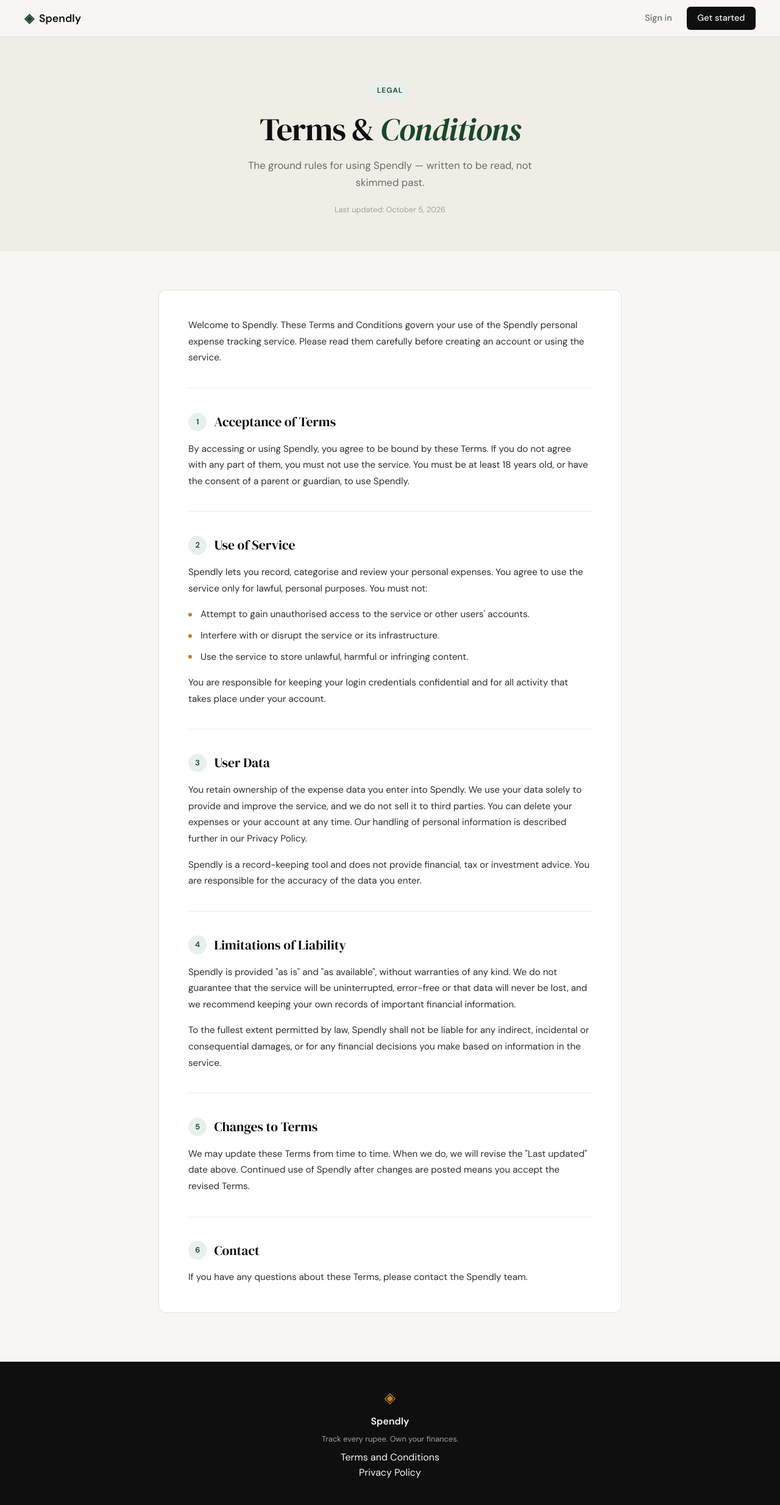
After one commit to Rikesh-shah/expense-tracker, a Flask app: page /terms in a window 1280 px wide. The commit adds this page. Shown: the whole page at 61% size. Run offline with Flask 3, Linux system fonts and the light colour scheme.

Commit message:
landing: add terms and conditions page and route
Co-Authored-By: Claude Opus 5.5 <noreply@anthropic.com>

```diff
--- a/app.py
+++ b/app.py
@@ -20,6 +20,11 @@ def register():
 @app.route("/login")
 def login():
     return render_template("login.html")
+
+
+@app.route("/terms")
+def terms():
+    return render_template("terms.html")
 
 
 # ------------------------------------------------------------------ #
--- a/static/css/style.css
+++ b/static/css/style.css
@@ -478,6 +478,131 @@ a { color: inherit; text-decoration: none; }
 .auth-switch a:hover { text-decoration: underline; }
 
 /* ------------------------------------------------------------------ */
+/* Legal pages                                                         */
+/* ------------------------------------------------------------------ */
+
+.legal-hero {
+    background: var(--paper-warm);
+    border-bottom: 1px solid var(--border);
+    padding: 4.5rem 2rem 3.5rem;
+    text-align: center;
+}
+
+.legal-hero-inner {
+    max-width: 760px;
+    margin: 0 auto;
+}
+
+.legal-hero .hero-badge { margin-bottom: 1.25rem; }
+
+.legal-title {
+    font-family: var(--font-display);
+    font-weight: 400;
+    font-size: clamp(2.25rem, 4.5vw, 3.25rem);
+    line-height: 1.1;
+    letter-spacing: -0.02em;
+    color: var(--ink);
+    margin-bottom: 1rem;
+}
+
+.legal-title em {
+    font-style: italic;
+    color: var(--accent);
+}
+
+.legal-subtitle {
+    font-size: 1.05rem;
+    color: var(--ink-muted);
+    line-height: 1.7;
+    max-width: 480px;
+    margin: 0 auto 1.25rem;
+}
+
+.legal-updated {
+    font-size: 0.8rem;
+    color: var(--ink-faint);
+}
+
+.legal-section {
+    padding: 4rem 2rem 5rem;
+}
+
+.legal-container {
+    max-width: 760px;
+    margin: 0 auto;
+}
+
+.legal-body {
+    background: var(--paper-card);
+    border: 1px solid var(--border);
+    border-radius: var(--radius-md);
+    padding: 2.75rem 3rem;
+    color: var(--ink-soft);
+    font-size: 0.95rem;
+    line-height: 1.75;
+}
+
+.legal-body h2 {
+    display: flex;
+    align-items: center;
+    gap: 0.75rem;
+    font-family: var(--font-display);
+    font-weight: 400;
+    font-size: 1.35rem;
+    color: var(--ink);
+    margin: 2.25rem 0 0.75rem;
+    padding-top: 2.25rem;
+    border-top: 1px solid var(--border-soft);
+}
+
+.legal-num {
+    display: inline-flex;
+    align-items: center;
+    justify-content: center;
+    flex-shrink: 0;
+    width: 1.9rem;
+    height: 1.9rem;
+    border-radius: 999px;
+    background: var(--accent-light);
+    color: var(--accent);
+    font-family: var(--font-body);
+    font-size: 0.8rem;
+    font-weight: 600;
+}
+
+.legal-body p { margin-bottom: 1rem; }
+.legal-body p:last-child { margin-bottom: 0; }
+
+.legal-body ul {
+    list-style: none;
+    margin: 0 0 1rem;
+}
+
+.legal-body li {
+    position: relative;
+    padding-left: 1.25rem;
+    margin-bottom: 0.5rem;
+}
+
+.legal-body li::before {
+    content: "";
+    position: absolute;
+    left: 0;
+    top: 0.7em;
+    width: 6px;
+    height: 6px;
+    border-radius: 999px;
+    background: var(--accent-2);
+}
+
+.legal-body a {
+    color: var(--accent);
+    font-weight: 500;
+}
+
+.legal-body a:hover { text-decoration: underline; }
+
+/* ------------------------------------------------------------------ */
 /* Footer                                                              */
 /* ------------------------------------------------------------------ */
 
@@ -527,4 +652,7 @@ a { color: inherit; text-decoration: none; }
 @media (max-width: 600px) {
     .nav-links a:not(.nav-cta) { display: none; }
     .hero { padding: 3rem 1rem 2rem; }
+    .legal-hero { padding: 3rem 1rem 2.5rem; }
+    .legal-section { padding: 2rem 1rem 3rem; }
+    .legal-body { padding: 1.75rem 1.25rem; }
 }
--- a/templates/base.html
+++ b/templates/base.html
@@ -35,7 +35,7 @@
             <span class="footer-name">Spendly</span>
             <p class="footer-copy">Track every rupee. Own your finances.</p>
             <div class="footer-links">
-                <a href="#">Terms and Conditions</a>
+                <a href="{{ url_for('terms') }}">Terms and Conditions</a>
                 <br>
                 <a href="#">Privacy Policy</a>
             </div>
--- /dev/null
+++ b/templates/terms.html
@@ -0,0 +1,91 @@
+{% extends "base.html" %}
+
+{% block title %}Terms and Conditions — Spendly{% endblock %}
+
+{% block content %}
+
+<section class="legal-hero">
+    <div class="legal-hero-inner">
+        <div class="hero-badge">Legal</div>
+        <h1 class="legal-title">Terms &amp; <em>Conditions</em></h1>
+        <p class="legal-subtitle">
+            The ground rules for using Spendly — written to be read, not skimmed past.
+        </p>
+        <p class="legal-updated">Last updated: October 5, 2026</p>
+    </div>
+</section>
+
+<section class="legal-section">
+    <div class="legal-container">
+        <div class="legal-body">
+            <p>
+                Welcome to Spendly. These Terms and Conditions govern your use of the
+                Spendly personal expense tracking service. Please read them carefully
+                before creating an account or using the service.
+            </p>
+
+            <h2><span class="legal-num">1</span>Acceptance of Terms</h2>
+            <p>
+                By accessing or using Spendly, you agree to be bound by these Terms.
+                If you do not agree with any part of them, you must not use the service.
+                You must be at least 18 years old, or have the consent of a parent or
+                guardian, to use Spendly.
+            </p>
+
+            <h2><span class="legal-num">2</span>Use of Service</h2>
+            <p>
+                Spendly lets you record, categorise and review your personal expenses.
+                You agree to use the service only for lawful, personal purposes. You must not:
+            </p>
+            <ul>
+                <li>Attempt to gain unauthorised access to the service or other users' accounts.</li>
+                <li>Interfere with or disrupt the service or its infrastructure.</li>
+                <li>Use the service to store unlawful, harmful or infringing content.</li>
+            </ul>
+            <p>
+                You are responsible for keeping your login credentials confidential and
+                for all activity that takes place under your account.
+            </p>
+
+            <h2><span class="legal-num">3</span>User Data</h2>
+            <p>
+                You retain ownership of the expense data you enter into Spendly. We use
+                your data solely to provide and improve the service, and we do not sell
+                it to third parties. You can delete your expenses or your account at any
+                time. Our handling of personal information is described further in our
+                Privacy Policy.
+            </p>
+            <p>
+                Spendly is a record-keeping tool and does not provide financial, tax or
+                investment advice. You are responsible for the accuracy of the data you enter.
+            </p>
+
+            <h2><span class="legal-num">4</span>Limitations of Liability</h2>
+            <p>
+                Spendly is provided "as is" and "as available", without warranties of any
+                kind. We do not guarantee that the service will be uninterrupted, error-free
+                or that data will never be lost, and we recommend keeping your own records
+                of important financial information.
+            </p>
+            <p>
+                To the fullest extent permitted by law, Spendly shall not be liable for any
+                indirect, incidental or consequential damages, or for any financial decisions
+                you make based on information in the service.
+            </p>
+
+            <h2><span class="legal-num">5</span>Changes to Terms</h2>
+            <p>
+                We may update these Terms from time to time. When we do, we will revise the
+                "Last updated" date above. Continued use of Spendly after changes are posted
+                means you accept the revised Terms.
+            </p>
+
+            <h2><span class="legal-num">6</span>Contact</h2>
+            <p>
+                If you have any questions about these Terms, please contact the Spendly team.
+            </p>
+        </div>
+    </div>
+</section>
+
+{% endblock %}
```
